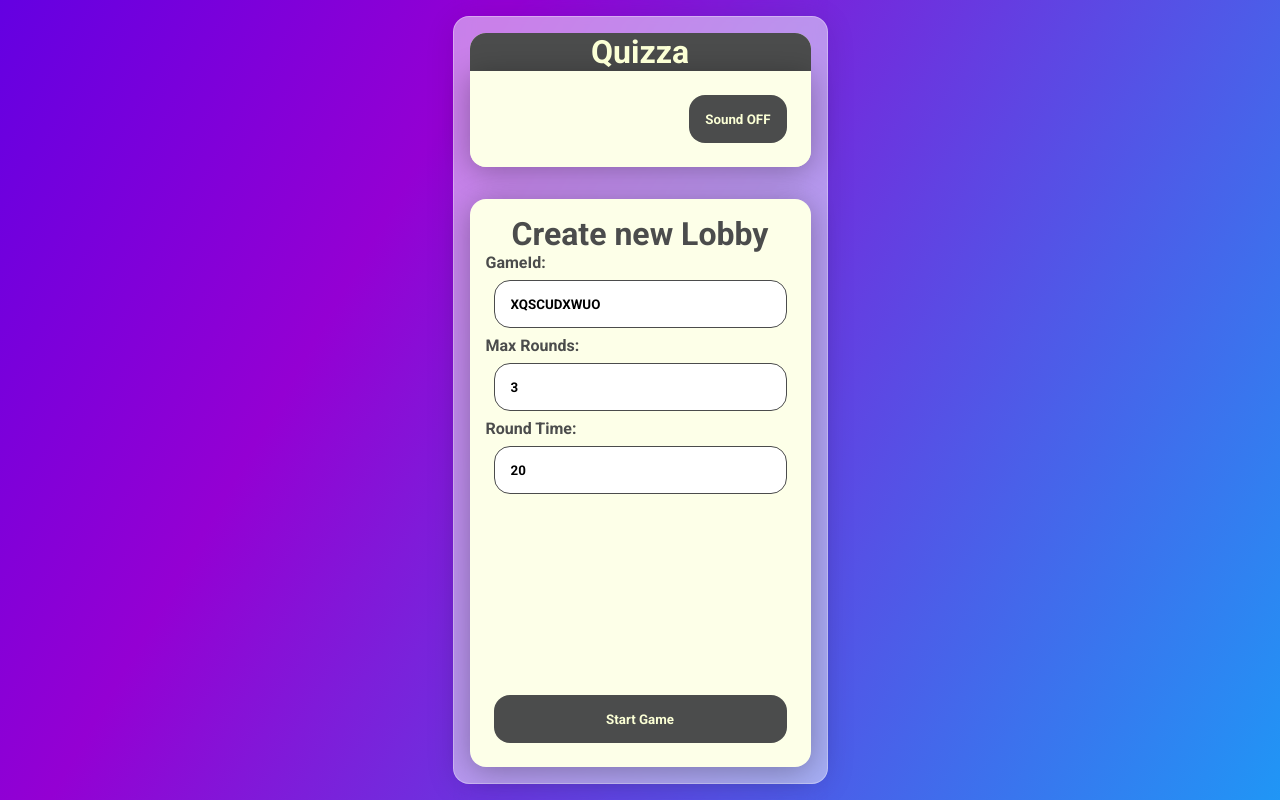
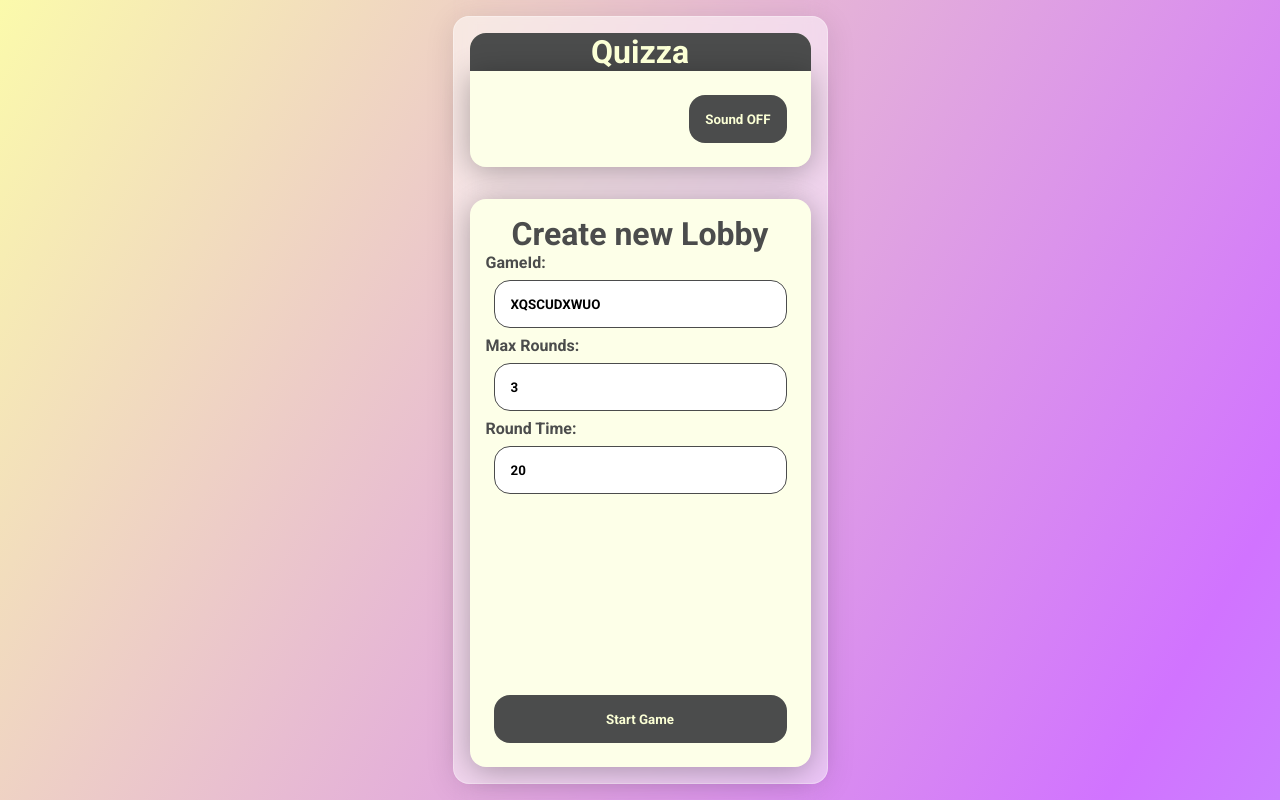
Before and after one commit to rubertsmann/quizza, an Angular app in the folder quizza-frontend/: page / in a window 1280 px wide. Built offline with nearby package versions, Linux system fonts and the light colour scheme; no server answers.

Commit message:
Simplify styles and remove unused initial connection logic.
Updated background styling to add a non-animated gradient variant and applied it in the HTML. Removed the unused `initialConnection$` logic from the QuestionView component to streamline the code.

```diff
--- a/quizza-frontend/src/app/question-view/question-view.component.ts
+++ b/quizza-frontend/src/app/question-view/question-view.component.ts
@@ -15,13 +15,6 @@ import { GameViewComponent } from './game-view/game-view.component';
   templateUrl: './question-view.component.html',
 })
 export class QuestionViewComponent {
-  initialConnection$ = defer(() =>
-    interval(15000).pipe(
-      startWith(0),
-      switchMap(() => this.getIsAlivePing()),
-    ),
-  );
-
   constructor(
     private http: HttpClient,
     public gameStateService: GameStateService,
--- a/quizza-frontend/src/index.html
+++ b/quizza-frontend/src/index.html
@@ -12,7 +12,7 @@
     <link rel="icon" type="image/x-icon" href="favicon.ico" />
   </head>
 
-  <body style="width: 100%" class="gradient-background">
+  <body style="width: 100%" class="gradient-background-without-animation">
     <app-root></app-root>
   </body>
 </html>
--- a/quizza-frontend/src/styles.css
+++ b/quizza-frontend/src/styles.css
@@ -150,8 +150,13 @@ button {
 }
 
 
+.gradient-background-without-animation {
+  background: linear-gradient(300deg, #9adbff, #d173ff, #fbfaab);
+  background-size: 180% 180%;
+}
+
 .gradient-background {
-  background: linear-gradient(300deg, deepskyblue, darkviolet, blue);
+  background: linear-gradient(300deg, #9adbff, #d173ff, #fbfaab);
   background-size: 180% 180%;
   animation: gradient-animation 18s ease infinite;
 }
```
